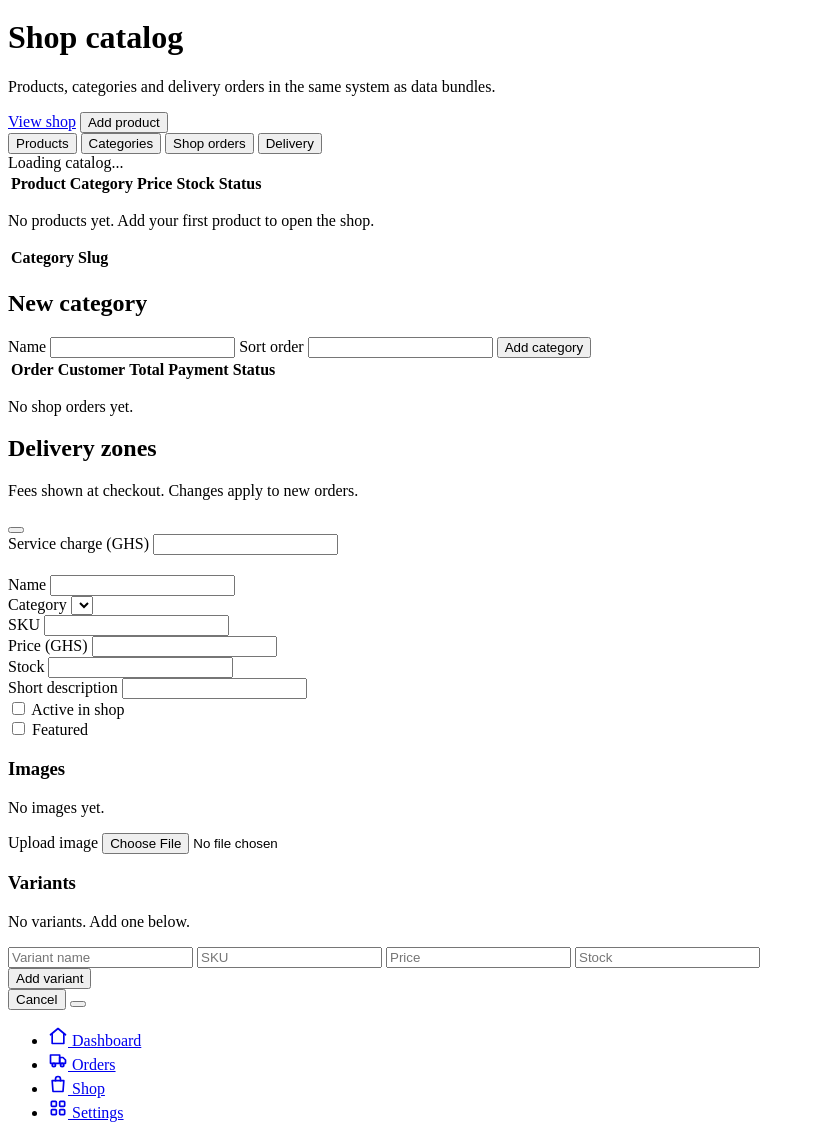
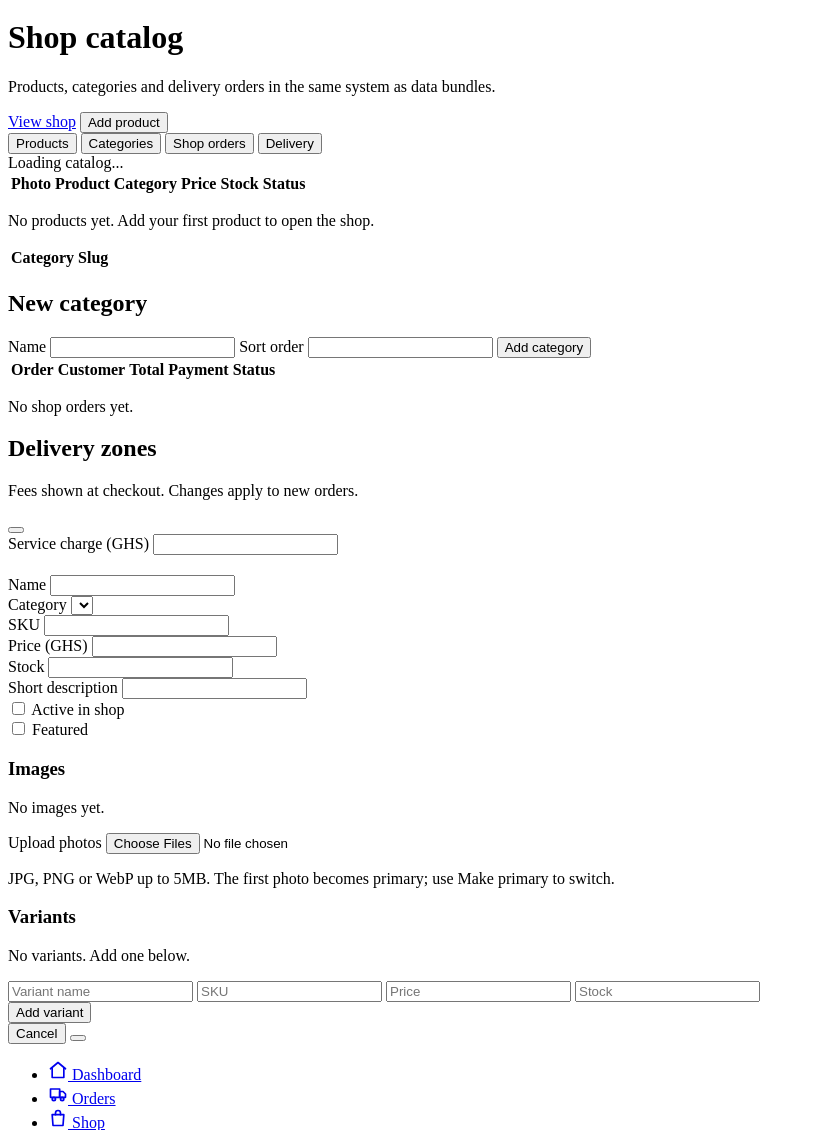
Before and after one commit to Onezsolo/datatem, a Laravel app: page /admin/shop in a window 1280 px wide. Shown: the part 1589-2719 px from the top of the page, without its empty margins (0-815 px from the left). Run offline with Laravel 12, Linux system fonts and the light colour scheme; a user stored in the database is signed in; data comes from the database, SQL or seed files in the repository; data that the repository does not hold is empty.

Commit message:
feat(shop): product photo uploads with primary selection

```diff
--- a/resources/views/admin/shop.blade.php
+++ b/resources/views/admin/shop.blade.php
@@ -27,6 +27,7 @@
                 <table class="w-full min-w-[720px] text-left text-sm">
                     <thead class="border-b border-line bg-surface-muted">
                         <tr>
+                            <th class="px-4 py-3 text-xs font-bold uppercase tracking-wide text-muted">Photo</th>
                             <th class="px-4 py-3 text-xs font-bold uppercase tracking-wide text-muted">Product</th>
                             <th class="px-4 py-3 text-xs font-bold uppercase tracking-wide text-muted">Category</th>
                             <th class="px-4 py-3 text-xs font-bold uppercase tracking-wide text-muted">Price</th>
@@ -38,6 +39,12 @@
                     <tbody class="divide-y divide-line">
                         <template x-for="product in products" :key="product.id">
                             <tr>
+                                <td class="px-4 py-3">
+                                    <template x-if="product.primary_image">
+                                        <img :src="'/storage/' + product.primary_image.path" alt="" class="h-10 w-10 rounded-control border border-line object-cover">
+                                    </template>
+                                    <span x-show="!product.primary_image" class="inline-flex h-10 w-10 items-center justify-center rounded-control border border-line bg-surface-muted text-[0.625rem] font-semibold text-muted">No photo</span>
+                                </td>
                                 <td class="px-4 py-3">
                                     <p class="font-bold text-brand-navy" x-text="product.name"></p>
                                     <p class="text-xs text-muted" x-text="product.sku"></p>
@@ -230,7 +237,9 @@
                     <div class="mt-2 flex flex-wrap items-center gap-2">
                         <template x-for="image in (productForm.images || [])" :key="image.id">
                             <div class="relative">
-                                <img :src="'/storage/' + image.path" :alt="image.alt_text || productForm.name" class="h-16 w-16 rounded-control border border-line object-cover">
+                                <img :src="'/storage/' + image.path" :alt="image.alt_text || productForm.name" class="h-16 w-16 rounded-control border object-cover" :class="image.is_primary ? 'border-brand-yellow ring-2 ring-brand-yellow/40' : 'border-line'">
+                                <span x-show="image.is_primary" class="absolute -left-1 -top-1 inline-flex min-h-5 items-center rounded-control bg-brand-yellow px-1.5 text-[0.5625rem] font-bold text-brand-navy">Primary</span>
+                                <button type="button" x-show="!image.is_primary" @click="setPrimaryImage(image)" class="absolute inset-x-0 bottom-0 rounded-b-control bg-brand-navy/85 py-0.5 text-[0.5625rem] font-bold text-white">Make primary</button>
                                 <button type="button" @click="deleteImage(image)" class="absolute -right-1 -top-1 inline-flex h-6 w-6 items-center justify-center rounded-control bg-brand-red-strong text-white" aria-label="Delete image">
                                     <svg class="h-3 w-3" fill="none" stroke="currentColor" viewBox="0 0 24 24" aria-hidden="true"><path stroke-linecap="round" stroke-linejoin="round" stroke-width="2" d="M6 18L18 6M6 6l12 12"/></svg>
                                 </button>
@@ -239,9 +248,10 @@
                         <p x-show="!(productForm.images || []).length" class="text-sm text-muted">No images yet.</p>
                     </div>
                     <label class="mt-3 inline-flex min-h-10 cursor-pointer items-center rounded-control border border-line px-3 text-sm font-bold text-brand-navy hover:bg-surface-muted">
-                        Upload image
-                        <input type="file" accept="image/png,image/jpeg,image/webp" class="sr-only" @change="uploadImage($event)">
+                        Upload photos
+                        <input type="file" accept="image/png,image/jpeg,image/webp" multiple class="sr-only" @change="uploadImage($event)">
                     </label>
+                    <p class="mt-1 text-xs text-muted">JPG, PNG or WebP up to 5MB. The first photo becomes primary; use Make primary to switch.</p>
                 </div>
 
                 <div x-show="productForm.id" class="mt-5 border-t border-line pt-4">
@@ -450,14 +460,15 @@ function shopAdmin() {
         },
 
         async uploadImage(event) {
-            const file = event.target.files && event.target.files[0];
-            if (!file || !this.productForm.id) return;
+            const files = Array.from(event.target.files || []);
+            if (files.length === 0 || !this.productForm.id) return;
 
+            try {
+                for (const file of files) {
                     const form = new FormData();
                     form.append('image', file);
                     form.append('alt_text', this.productForm.name || '');
 
-            try {
                     const response = await fetch('/api/admin/shop/products/' + this.productForm.id + '/images', {
                         method: 'POST',
                         headers: {
@@ -468,12 +479,23 @@ function shopAdmin() {
                     });
                     const data = await response.json().catch(() => ({}));
                     if (!response.ok) throw new Error(data.message || 'Upload failed.');
+                }
+
                 await this.refreshProduct();
-                window.showAlert('Image uploaded.');
+                window.showAlert(files.length + ' photo(s) uploaded.');
             } catch (error) {
                 window.showAlert(error.message);
             } finally {
                 event.target.value = '';
+            }
+        },
+
+        async setPrimaryImage(image) {
+            try {
+                await this.api('/api/admin/shop/images/' + image.id + '/primary', { method: 'PUT' });
+                await this.refreshProduct();
+            } catch (error) {
+                window.showAlert(error.message);
             }
         },
 
--- a/routes/api.php
+++ b/routes/api.php
@@ -95,6 +95,7 @@ Route::group([
     Route::post('/shop/products/{product}/stock', [\App\Http\Controllers\Shop\AdminCatalogController::class, 'adjustStock']);
     Route::post('/shop/products/{product}/images', [\App\Http\Controllers\Shop\AdminCatalogController::class, 'uploadImage']);
     Route::delete('/shop/images/{image}', [\App\Http\Controllers\Shop\AdminCatalogController::class, 'destroyImage']);
+    Route::put('/shop/images/{image}/primary', [\App\Http\Controllers\Shop\AdminCatalogController::class, 'setPrimaryImage']);
     Route::post('/shop/products/{product}/variants', [\App\Http\Controllers\Shop\AdminCatalogController::class, 'storeVariant']);
     Route::put('/shop/variants/{variant}', [\App\Http\Controllers\Shop\AdminCatalogController::class, 'updateVariant']);
     Route::delete('/shop/variants/{variant}', [\App\Http\Controllers\Shop\AdminCatalogController::class, 'destroyVariant']);
```
Also changed, not shown: app/Http/Controllers/Shop/AdminCatalogController.php (+16 -0 lines), resources/views/shop/product.blade.php (+8 -4 lines), tests/Feature/AdminCatalogTest.php (+42 -0 lines), tests/Feature/ShopStorefrontTest.php (+21 -0 lines), README.md. Lines whose indentation alone changed are shown as unchanged.
